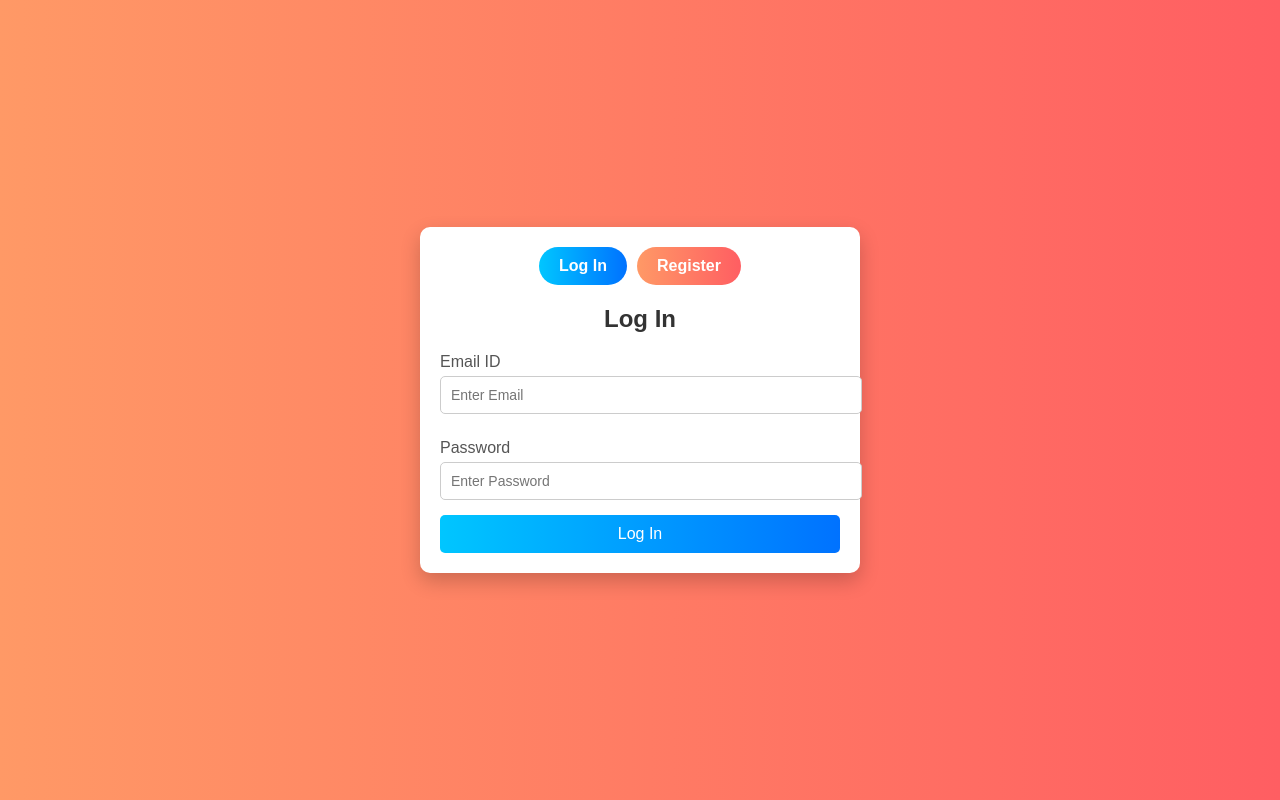
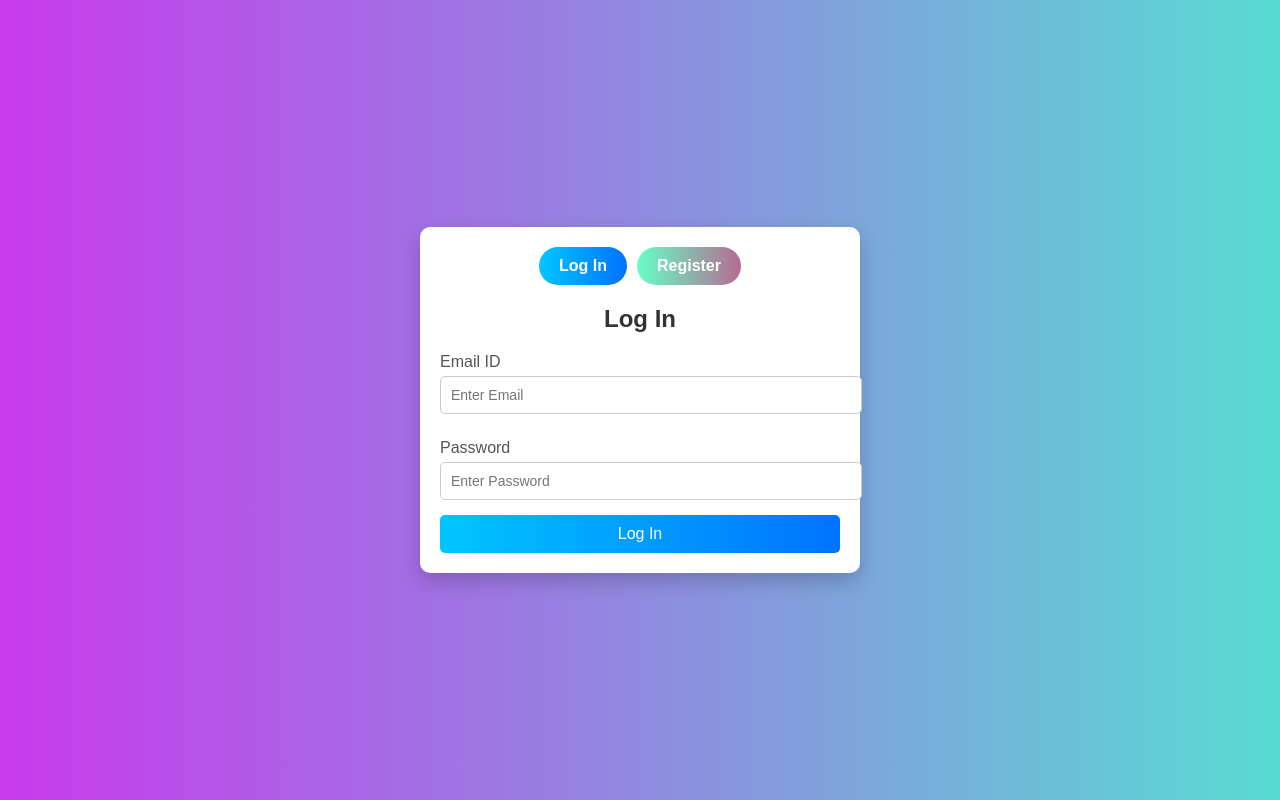
Before and after one commit to ztrh/jms, a plain HTML site: page admin/login.html in a window 1280 px wide. Drawn offline with Linux system fonts and the light colour scheme.

Commit message:
commit message

```diff
--- a/admin/login.html
+++ b/admin/login.html
@@ -13,7 +13,7 @@
             align-items: center;
             min-height: 100vh;
             margin: 0;
-            background: linear-gradient(to right, #ff9966, #ff5e62);
+            background: linear-gradient(to right, #c83aec, #58dbd3);
         }
 
         .login-container {
@@ -32,7 +32,7 @@
         }
 
         .tab-button {
-            background: linear-gradient(to right, #ff9966, #ff5e62);
+            background: linear-gradient(to right, #66ffc7, #b46b91);
             border: none;
             padding: 10px 20px;
             color: #fff;
```
Also changed, not shown: admin/index.html (+1 -1 lines).
